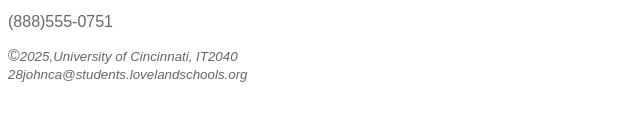
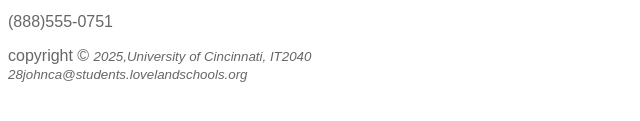
Before and after one commit to calleighj2010/Lab2, a plain HTML site: page index.html in a window 1280 px wide. Shown: the part 355-476 px from the top of the page, 0-640 px from the left. Drawn offline with Linux system fonts and the light colour scheme.

Commit message:
Update index.html

```diff
--- a/index.html
+++ b/index.html
@@ -34,7 +34,7 @@
 	<p>1252 Green Pastures Rd.</p>
     <p>(888)555-0751</p>
 </div>
-<footer>&copy<i><small>2025,University of Cincinnati, IT2040
+<footer>copyright &copy; <i><small>2025,University of Cincinnati, IT2040
 <br>28johnca@students.lovelandschools.org</small></i></footer>
 
 
```
